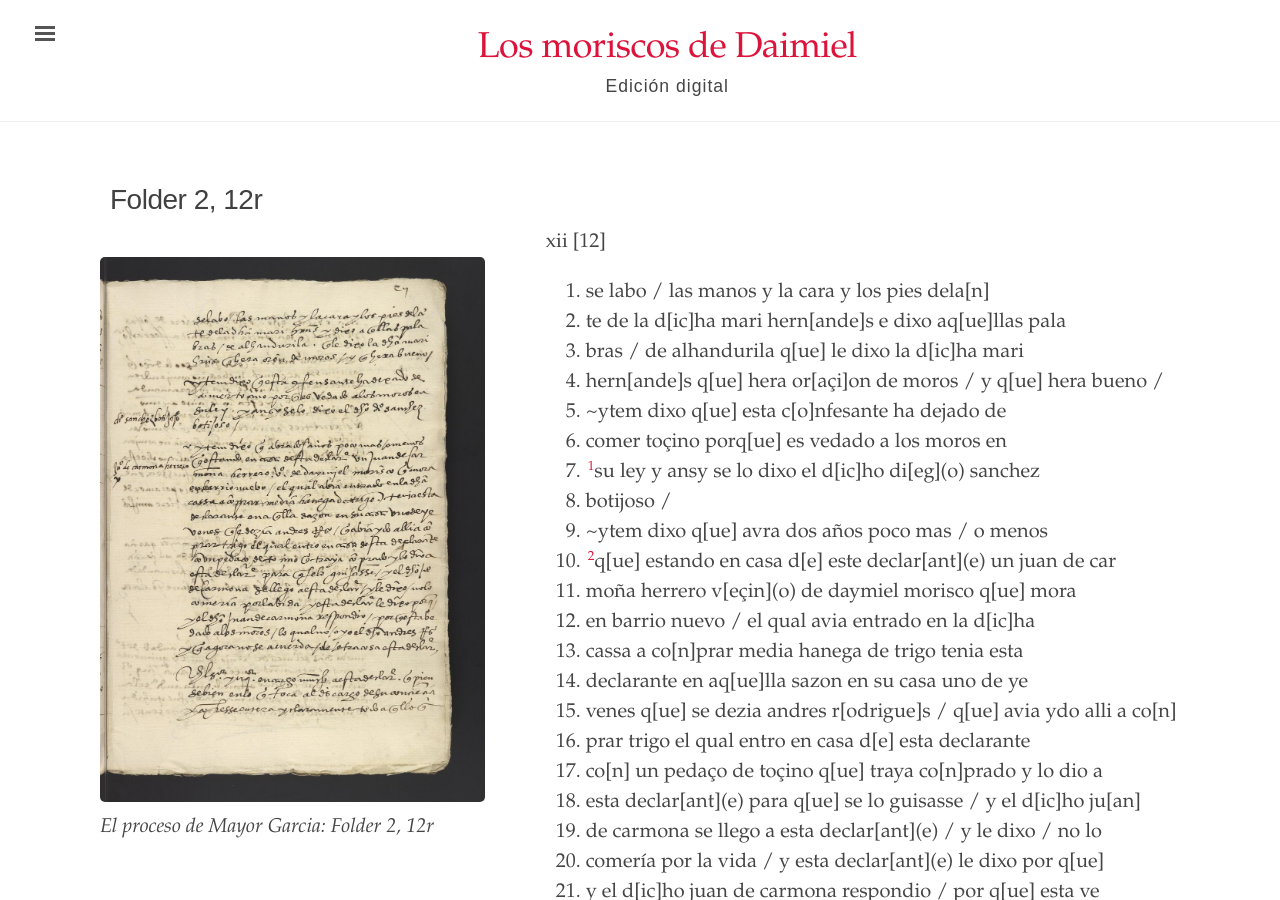
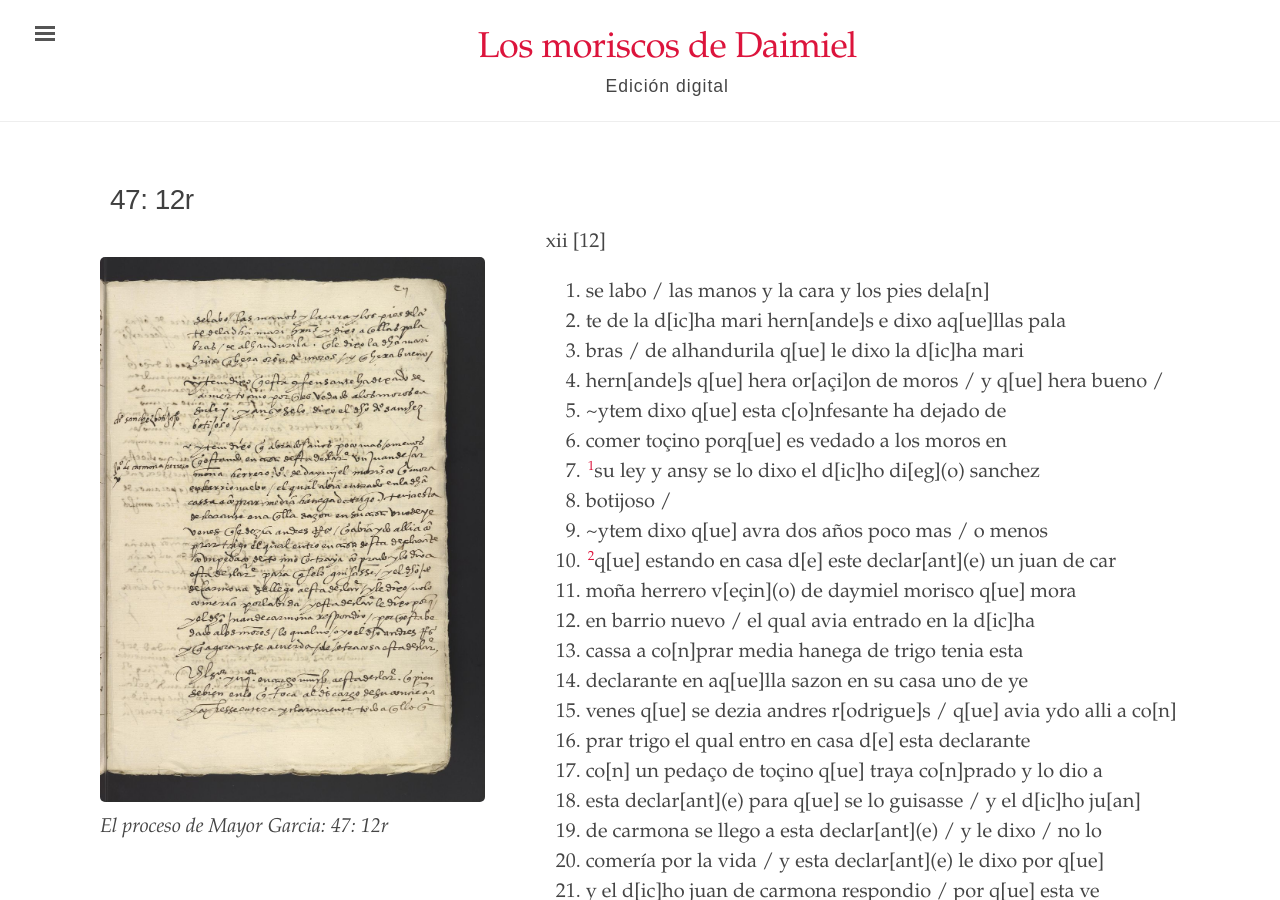
Before and after one commit to digbmc/moriscos-daimel, a Jekyll site: the page built from _texts/folder-2-12r.md, in a window 1280 px wide and 900 px high. Built offline with Jekyll 4.4.1, drawn with Linux system fonts in a browser that asks for light colours.

Commit message:
Update folder-2-12r.md

```diff
--- a/_texts/folder-2-12r.md
+++ b/_texts/folder-2-12r.md
@@ -1,6 +1,6 @@
 ---
 layout: manuscrito
-title: Folder 2, 12r
+title: "47: 12r"
 image: /assets/images/Folder_2_12r.jpg
 body_class: wide-page
 order: 23
```
